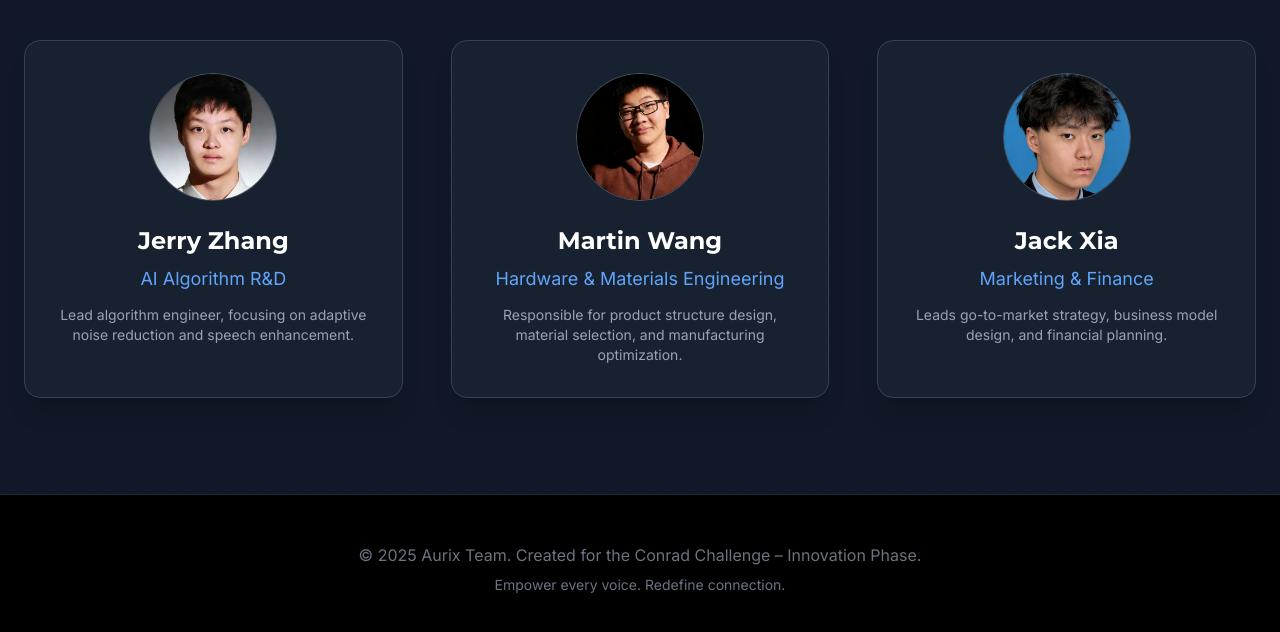
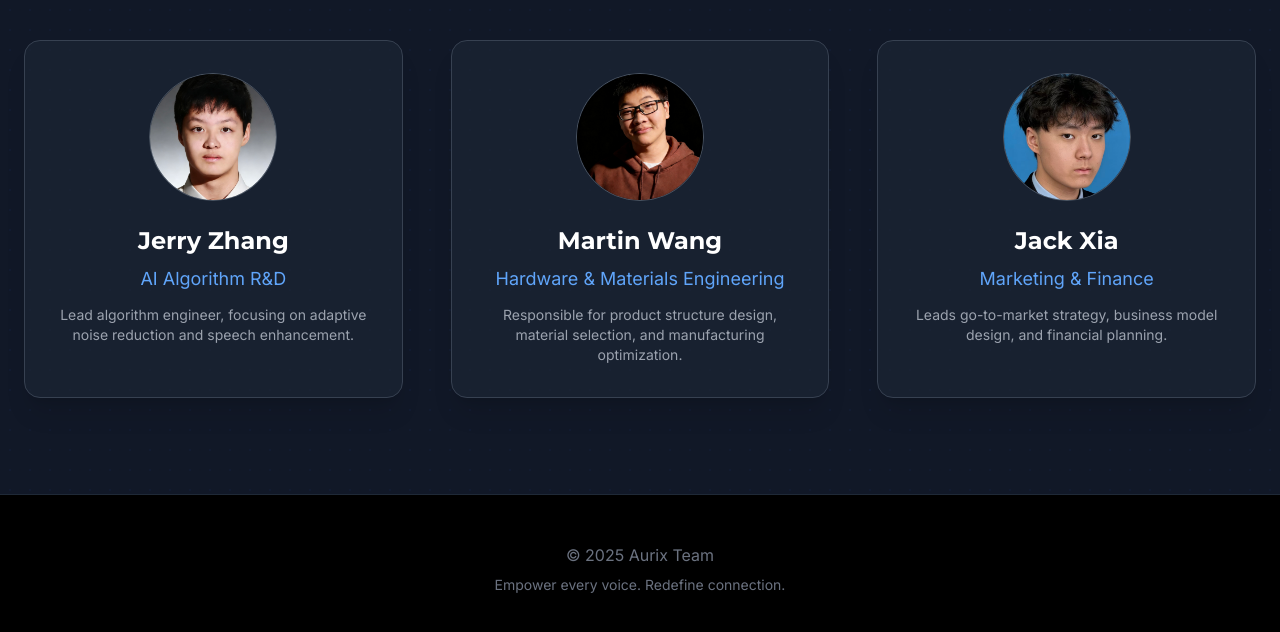
Before and after one commit to ZJerrrrrry/Aurixx, a website built with webpack: page about.html in a window 1280 px wide. Shown: the part 240-872 px from the top of the page. Built offline with nearby package versions, Linux system fonts and the light colour scheme.

Commit message:
change the footer

```diff
--- a/about.html
+++ b/about.html
@@ -160,7 +160,7 @@
     </div>
 
     <footer class="bg-black text-gray-500 py-12 text-center border-t border-gray-800">
-        <p>&copy; 2025 Aurix Team. Created for the Conrad Challenge – Innovation Phase.</p>
+        <p>&copy; 2025 Aurix Team</p>
         <p class="mt-2 text-sm">Empower every voice. Redefine connection.</p>
     </footer>
 
```
Also changed, not shown: impact.html (+1 -1 lines), model.html (+1 -1 lines), story.html (+1 -1 lines).
